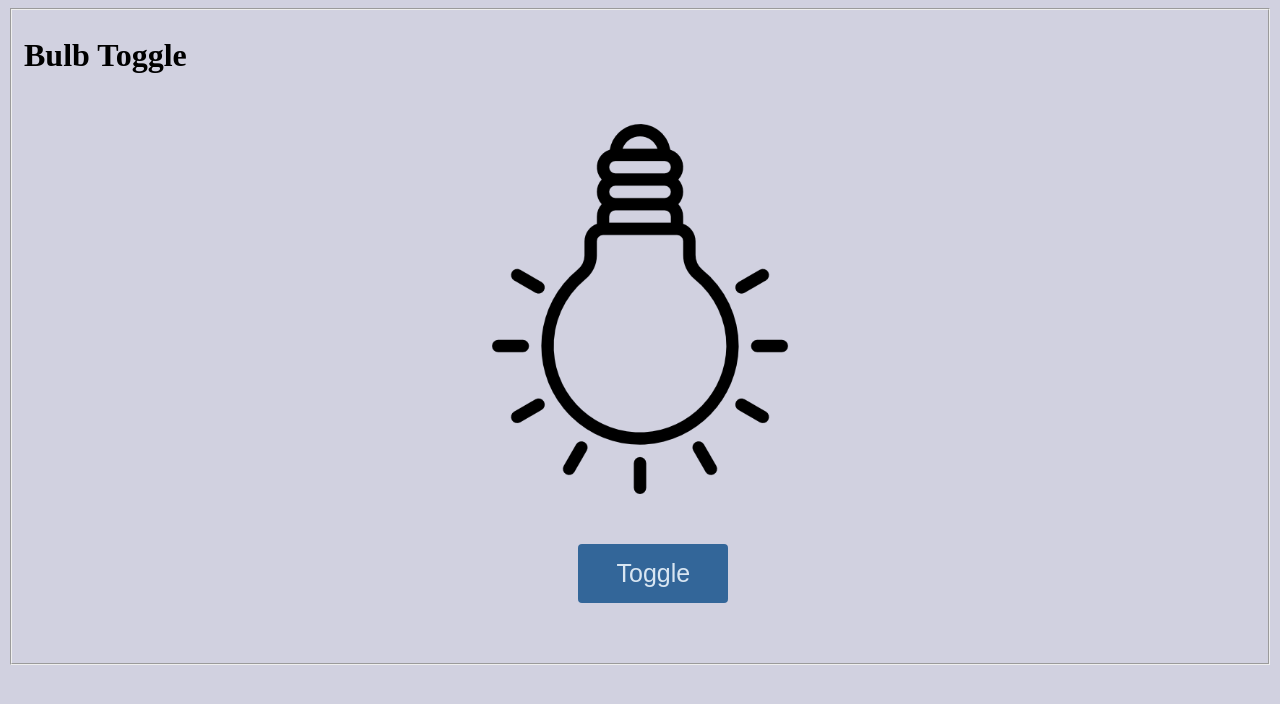
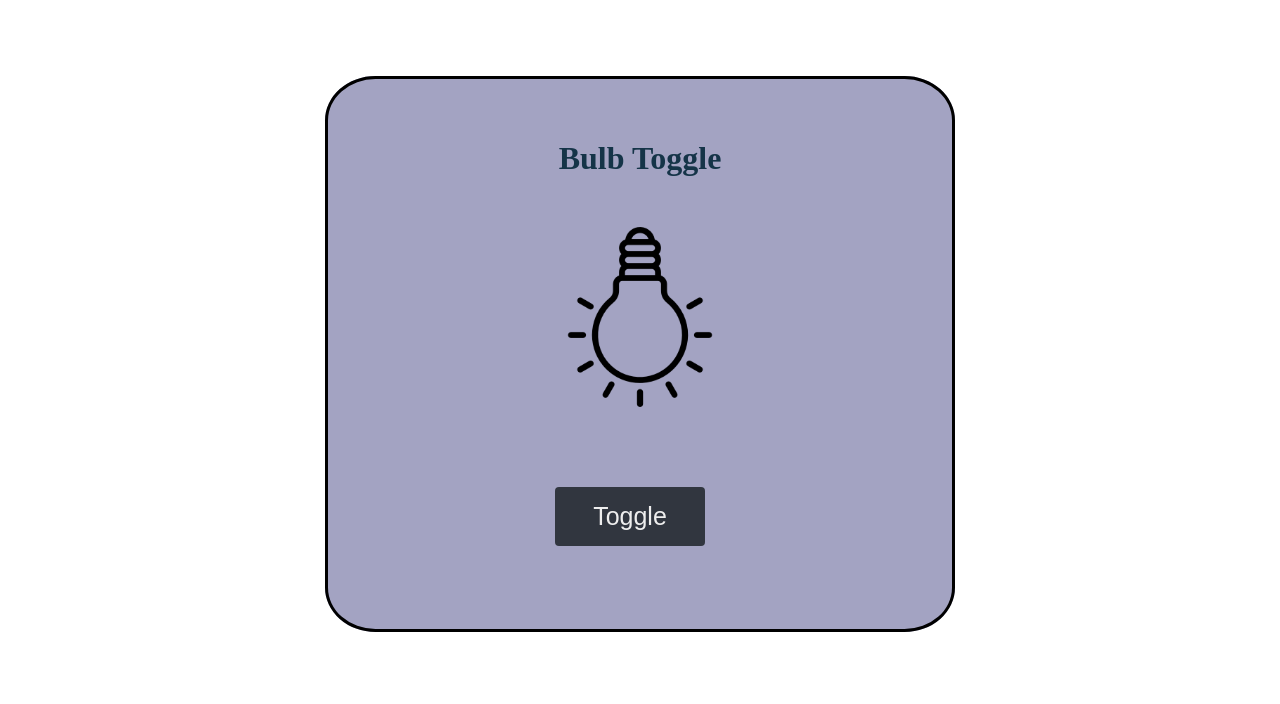
Before and after one commit to Diksha048/bulbtoggle, a plain HTML site: page index.html in a window 1280 px wide. Drawn offline with Linux system fonts and the light colour scheme.

Commit message:
border css added

```diff
--- a/style.css
+++ b/style.css
@@ -1,5 +1,16 @@
-body{
-    background-color: #d1d1e0;
+.border{
+  height: 500px;
+  width: 600px;
+  margin: 6% auto;
+  text-align: center;
+  padding-top: 40px;
+  background-color: #a3a3c2;
+  border: 3px solid black ;
+  border-radius: 8%;
+}
+.h1{
+  color: #153448;
+  background-color: #a3a3c2;
 }
 .bulb{
     display: block;
@@ -10,17 +21,17 @@ body{
 }
 .button {
   border-radius: 4px;
-  background-color: #336699;
+  background-color: #31363F;
   border: none;
-  color:  #d9e6f2;
+  color:  #EEEEEE;
   text-align: center;
   font-size: 25px;
   padding: 15px;
   width: 150px;
   transition: all 0.5s;
   cursor: pointer;
-  margin: 50px;
-  margin-left: 45%;
+  margin: 80px;
+  margin-left: 10%;
 }
 
 .button span {
```
